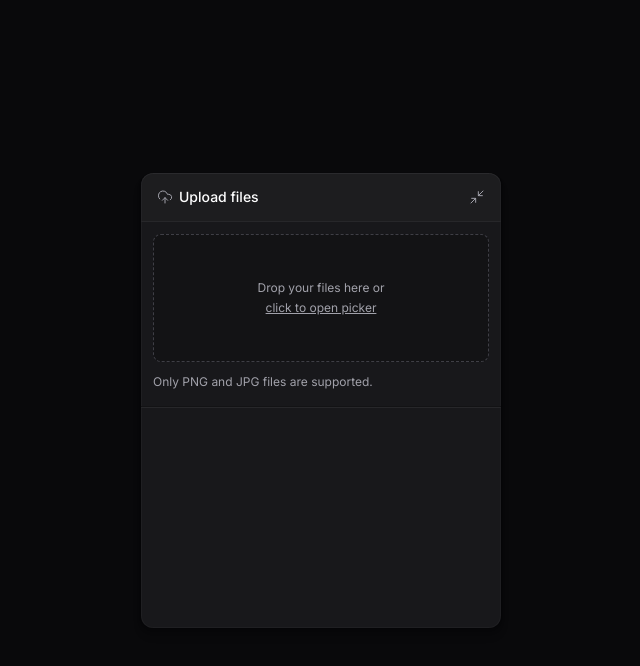
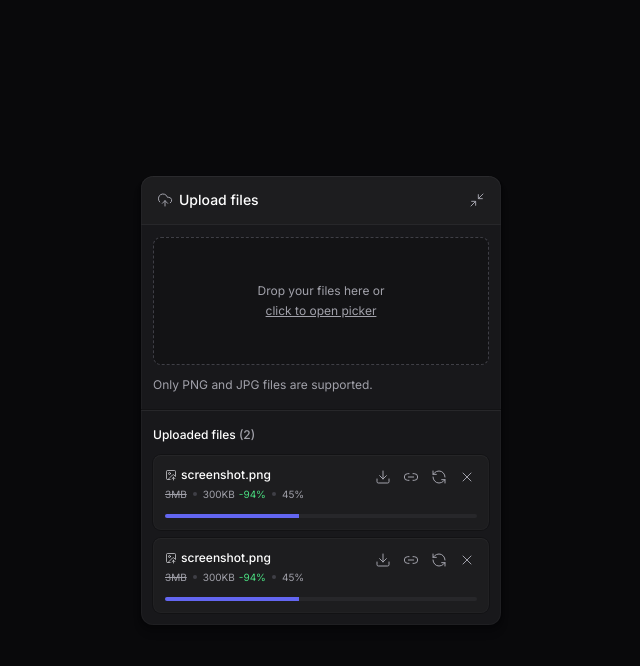
Before and after one commit to jaon82/pos360-upload-widget-web, a React (Vite) app: page / in a window 1280 px wide. Both pictures are taken after a click on the button "Upload files". Shown: the top 666 px of the page, without its empty margins (319-959 px from the left). Built offline with nearby package versions, Linux system fonts and the light colour scheme.

Commit message:
Add uploads list component

```diff
--- a/package.json
+++ b/package.json
@@ -11,6 +11,7 @@
   },
   "dependencies": {
     "@radix-ui/react-collapsible": "^1.1.3",
+    "@radix-ui/react-progress": "^1.1.2",
     "lucide-react": "^0.475.0",
     "react": "^19.0.0",
     "react-dom": "^19.0.0",
--- /dev/null
+++ b/src/components/upload-widget-upload-item.tsx
@@ -0,0 +1,50 @@
+import * as Progress from "@radix-ui/react-progress";
+import { Download, ImageUp, Link2, RefreshCcw, X } from "lucide-react";
+import { Button } from "./ui/button";
+
+export function UploadWidgetUploadItem() {
+  return (
+    <div className="p-3 rounded-lg flex flex-col gap-3 shadow-shape-content bg-white/2 relative overflow-hidden">
+      <div className="flex flex-col gap-1">
+        <span className="text-xs font-medium flex items-center gap-1">
+          <ImageUp className="size-3 text-zinc-300" strokeWidth={1.5} />
+          <span>screenshot.png</span>
+        </span>
+        <span className="text-xxs text-zinc-400 flex gap-1.5 items-center">
+          <span className="line-through">3MB</span>
+          <div className="size-1 rounded-full bg-zinc-700" />
+          <span>
+            300KB
+            <span className="text-green-400 ml-1">-94%</span>
+          </span>
+          <div className="size-1 rounded-full bg-zinc-700" />
+          <span>45%</span>
+        </span>
+      </div>
+      <Progress.Root className="bg-zinc-800 rounded-full h-1 overflow-hidden">
+        <Progress.Indicator
+          className="bg-indigo-500 h-1"
+          style={{ width: "43%" }}
+        />
+      </Progress.Root>
+      <div className="absolute top-2.5 right-2.5 flex items-center gap-1">
+        <Button size="icon-sm">
+          <Download className="size-4" strokeWidth={1.5} />
+          <span className="sr-only">Download compressed image</span>
+        </Button>
+        <Button size="icon-sm">
+          <Link2 className="size-4" strokeWidth={1.5} />
+          <span className="sr-only">Copy remote URL</span>
+        </Button>
+        <Button size="icon-sm">
+          <RefreshCcw className="size-4" strokeWidth={1.5} />
+          <span className="sr-only">Retry upload</span>
+        </Button>
+        <Button size="icon-sm">
+          <X className="size-4" strokeWidth={1.5} />
+          <span className="sr-only">Cancel upload</span>
+        </Button>
+      </div>
+    </div>
+  );
+}
--- a/src/components/upload-widget-upload-list.tsx
+++ b/src/components/upload-widget-upload-list.tsx
@@ -1,3 +1,15 @@
+import { UploadWidgetUploadItem } from "./upload-widget-upload-item";
+
 export function UploadWidgetUploadList() {
-  return <div className="px-3 h-48"></div>;
+  return (
+    <div className="px-3 flex flex-col gap-3">
+      <span className="text-xs font-medium">
+        Uploaded files <span className="text-zinc-400">(2)</span>
+      </span>
+      <div className="flex flex-col gap-2">
+        <UploadWidgetUploadItem />
+        <UploadWidgetUploadItem />
+      </div>
+    </div>
+  );
 }
--- a/tailwind.config.js
+++ b/tailwind.config.js
@@ -7,6 +7,9 @@
     extend: {
       opacity: {
         2: 0.02,
+      },
+      fontSize: {
+        xxs: "0.625rem",
       },
       fontFamily: {
         sans: ["Inter", ...theme.fontFamily.sans],
```
Also changed, not shown: 1 other file (tests, documents, lock files or other folders).
